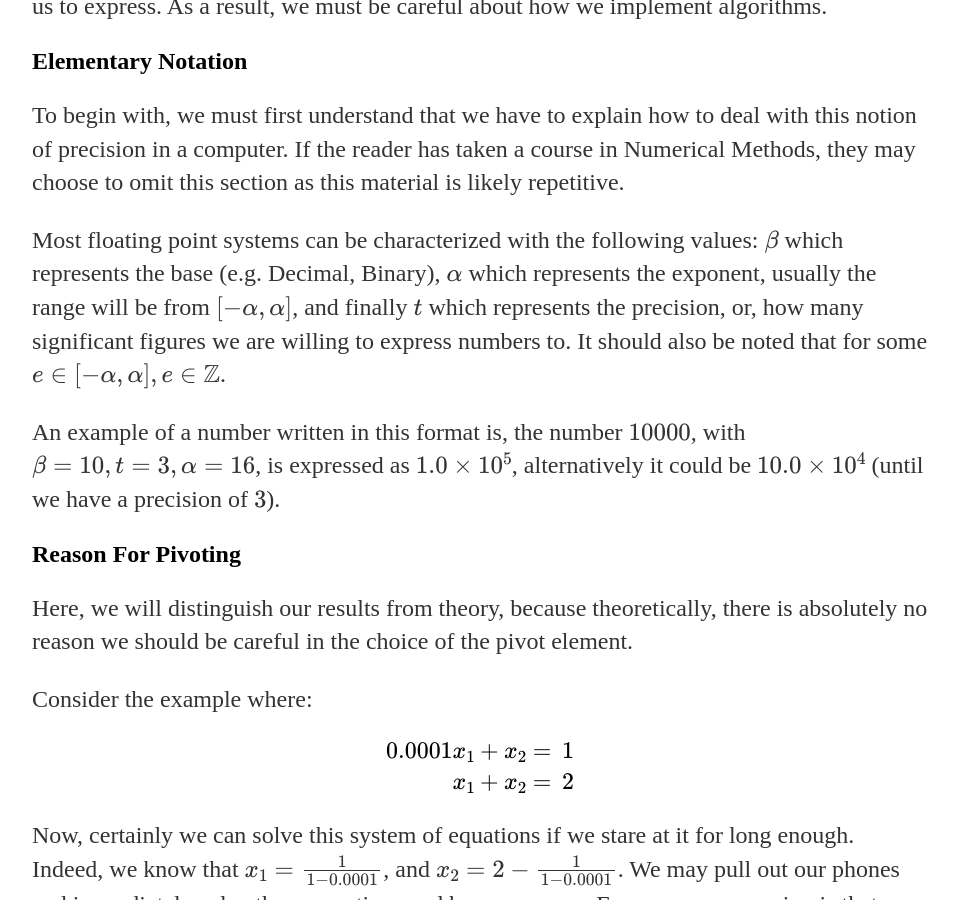
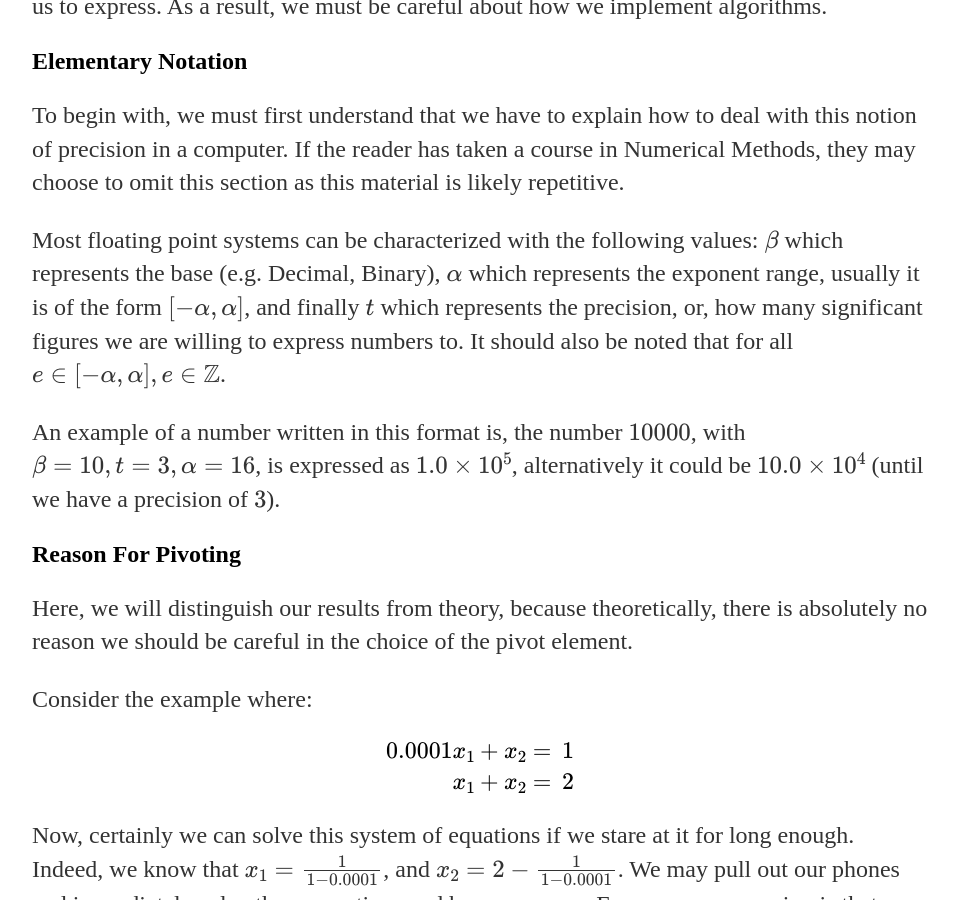
Before and after one commit to pranavsubramani/pranavsubramani.github.io, a Jekyll site: the page built from _posts/2019-07-19-comp-lin-alg-part1.markdown, in a window 1280 px wide and 900 px high, scrolled down 815 px. Shown: the whole window, without its empty margins (160-1118 px from the left). Built offline with Jekyll 4.4.1, drawn with Linux system fonts in a browser that asks for light colours; formulas are drawn with MathJax 3; a script that is not in the unit is left out; comment, search, counter and statistics services are not loaded.

Commit message:
fix for blog post

```diff
--- a/_posts/2019-07-19-comp-lin-alg-part1.markdown
+++ b/_posts/2019-07-19-comp-lin-alg-part1.markdown
@@ -20,7 +20,7 @@ Solving systems of linear equations on the computer has a plethora of benefits,
 
 To begin with, we must first understand that we have to explain how to deal with this notion of precision in a computer. If the reader has taken a course in Numerical Methods, they may choose to omit this section as this material is likely repetitive.
 
-Most floating point systems can be characterized with the following values: $\beta$ which represents the base (e.g. Decimal, Binary), $\alpha$ which represents the exponent, usually the range will be from $[-\alpha, \alpha]$, and finally $t$ which represents the precision, or, how many significant figures we are willing to express numbers to. It should also be noted that for some $e \in [-\alpha, \alpha], e \in \mathbb{Z}$.
+Most floating point systems can be characterized with the following values: $\beta$ which represents the base (e.g. Decimal, Binary), $\alpha$ which represents the exponent range, usually it is of the form $[-\alpha, \alpha]$, and finally $t$ which represents the precision, or, how many significant figures we are willing to express numbers to. It should also be noted that for all $e \in [-\alpha, \alpha], e \in \mathbb{Z}$.
 
 An example of a number written in this format is, the number $10000$, with $\beta = 10, t = 3, \alpha = 16$, is expressed as $1.0 \times 10^5$, alternatively it could be $10.0 \times 10^4$ (until we have a precision of $3$).
 
```
